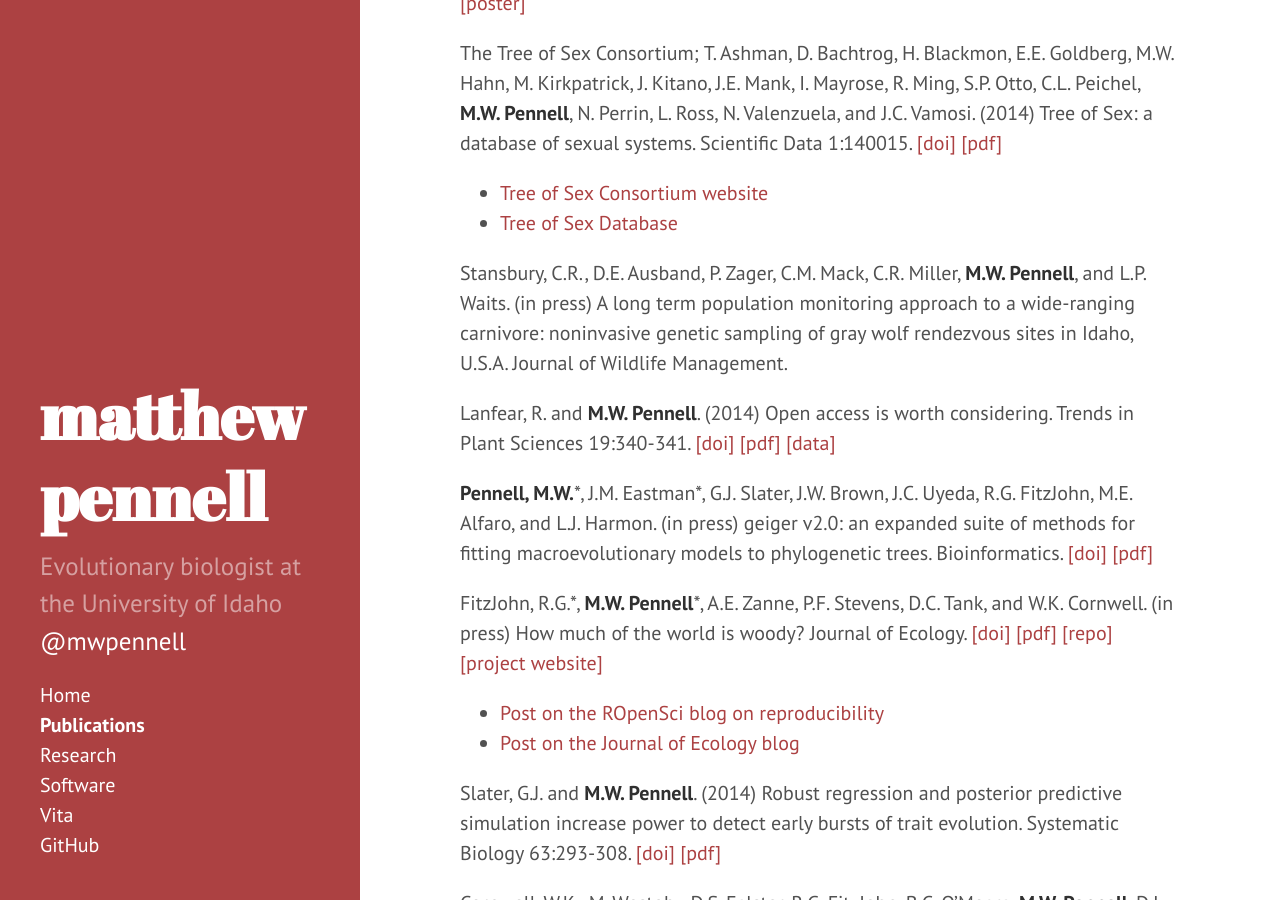
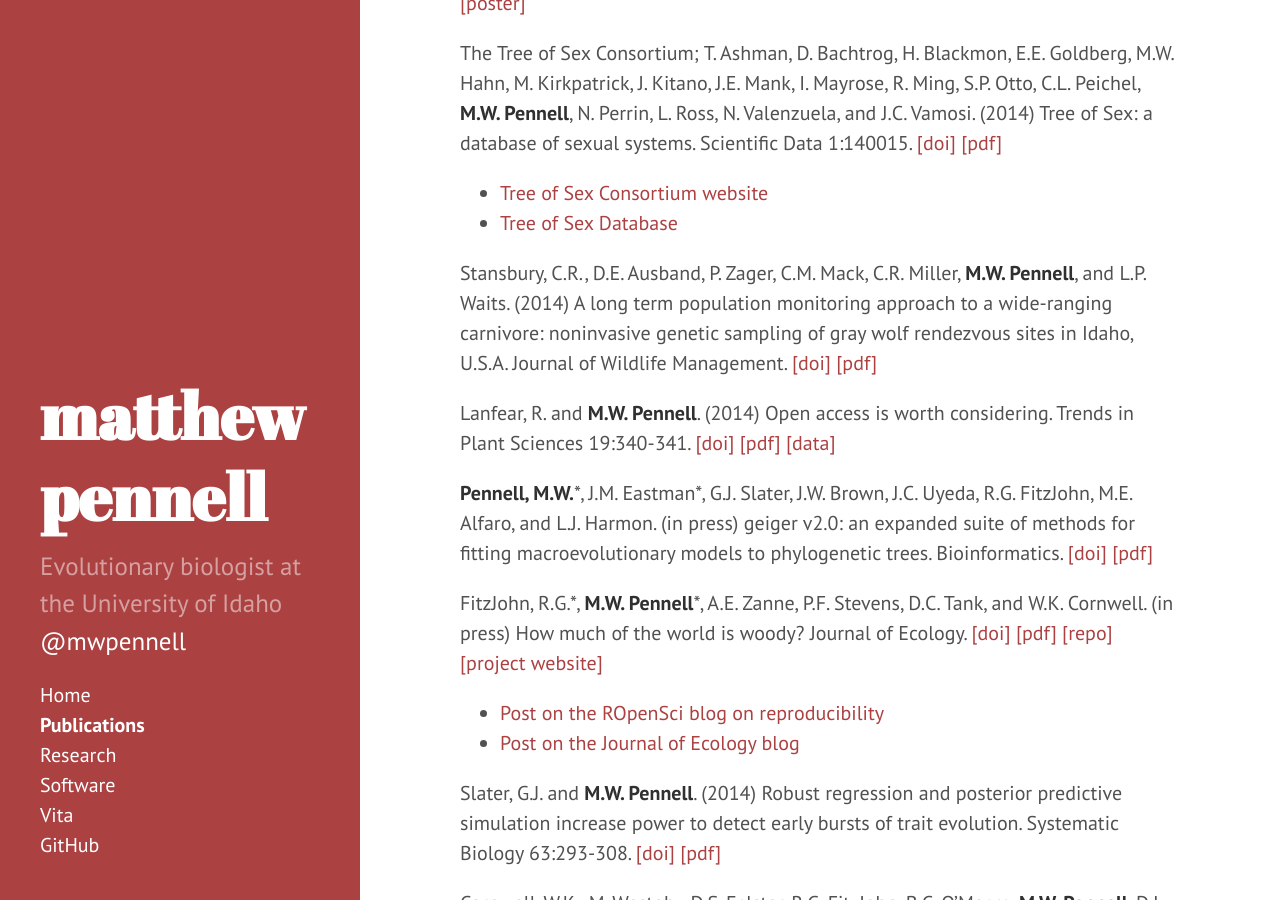
Before and after one commit to atredennick/mwpennell.github.io, a Jekyll site: the page built from publications.md, in a window 1280 px wide and 900 px high, scrolled down 383 px. Built offline with Jekyll 4.4.1, drawn with Linux system fonts in a browser that asks for light colours; Markdown is read by kramdown in place of the engine named in the settings.

Commit message:
added doi and pdf for JWM paper

```diff
--- a/publications.md
+++ b/publications.md
@@ -15,7 +15,7 @@ The Tree of Sex Consortium; T. Ashman, D. Bachtrog, H. Blackmon, E.E. Goldberg,
 * [Tree of Sex Consortium website](http://treeofsex.org/)
 * [Tree of Sex Database](http://traitdb-dev.nescent.org/)
 
-Stansbury, C.R., D.E. Ausband, P. Zager, C.M. Mack, C.R. Miller, **M.W. Pennell**, and L.P. Waits. (in press) A long term population monitoring approach to a wide-ranging carnivore: noninvasive genetic sampling of gray wolf rendezvous sites in Idaho, U.S.A. Journal of Wildlife Management.
+Stansbury, C.R., D.E. Ausband, P. Zager, C.M. Mack, C.R. Miller, **M.W. Pennell**, and L.P. Waits. (2014) A long term population monitoring approach to a wide-ranging carnivore: noninvasive genetic sampling of gray wolf rendezvous sites in Idaho, U.S.A. Journal of Wildlife Management. [[doi]](http://onlinelibrary.wiley.com/doi/10.1002/jwmg.736/abstract) [[pdf]]({{url}}/pdfs/stansbury-jwm-2014.pdf)
 
 Lanfear, R. and **M.W. Pennell**. (2014) Open access is worth considering. Trends in Plant Sciences 19:340-341. [[doi]](http://www.sciencedirect.com/science/article/pii/S1360138514001058#) [[pdf]]({{url}}/pdfs/lanfear-trpl-2014.pdf) [[data]](http://dx.doi.org/10.6084/m9.figshare.956240)
 
```
Also changed, not shown: 1 other file.
